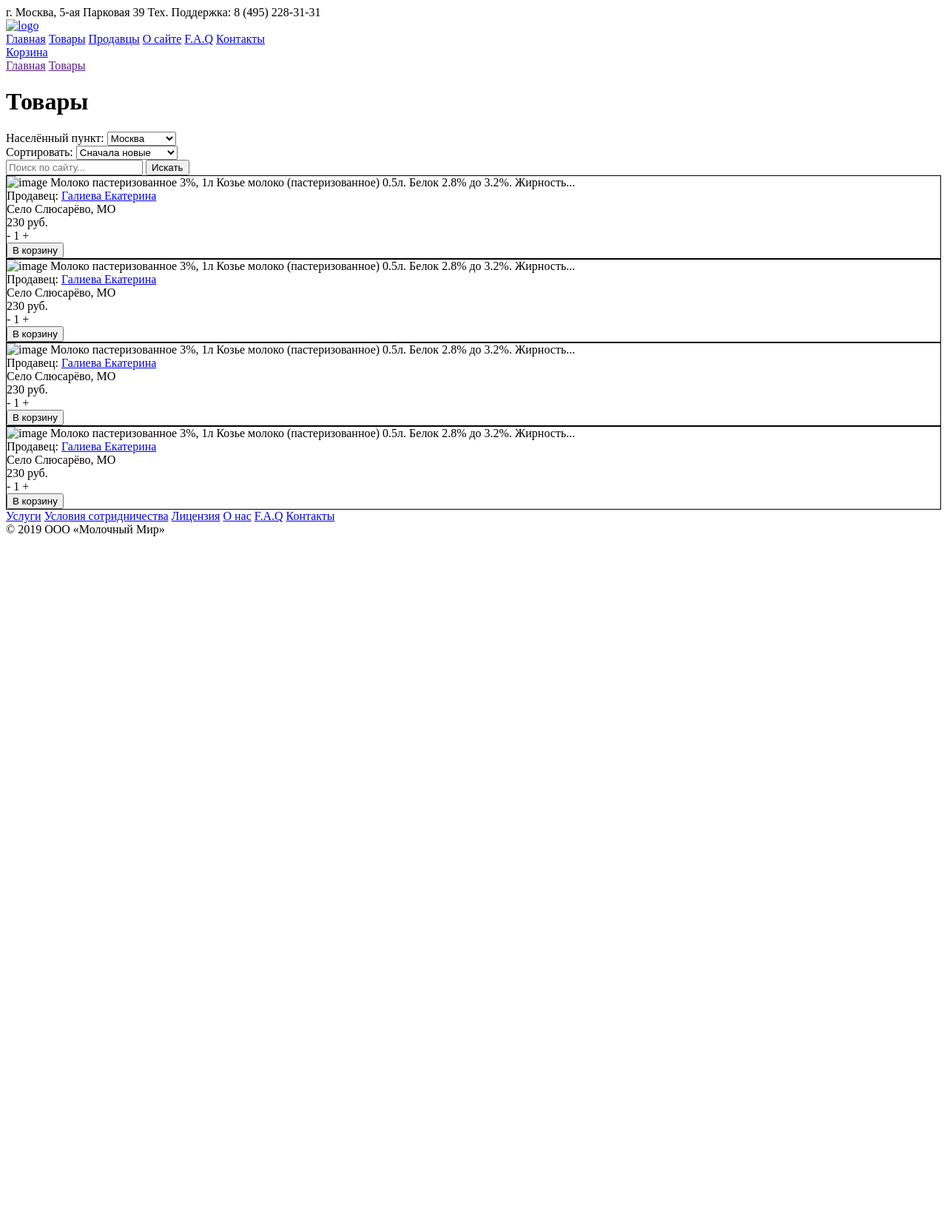
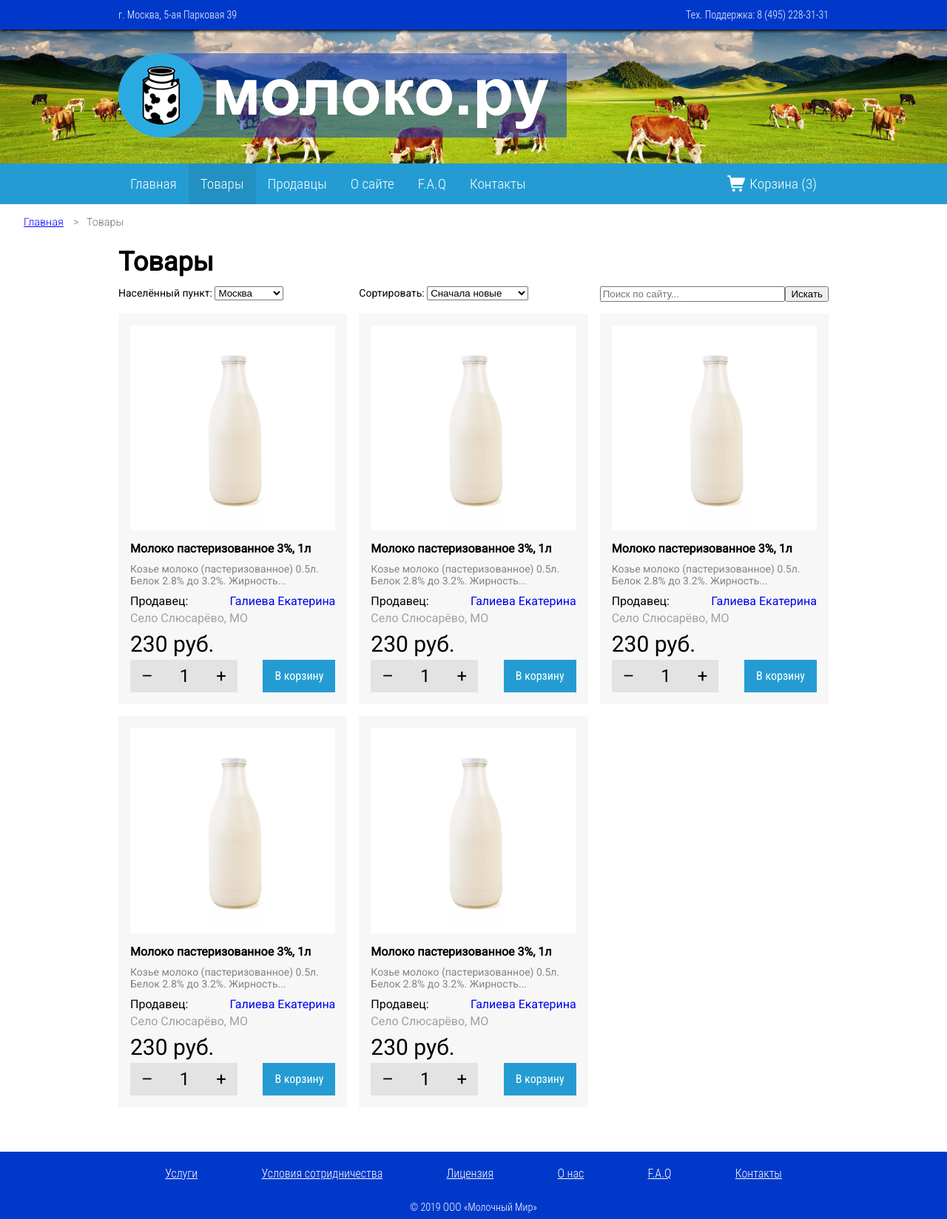
Before and after one commit to megas781/moloko.ru, a PHP site: page /products.php in a window 1280 px wide. Shown: the whole page at 74% size. Before the commit the page ends 725 px from the top, so only its background shows below. Run offline with PHP 8.4, Linux system fonts and the light colour scheme.

Commit message:
products page layout implemented
without any interactive functions, without any dynamic content. just html

```diff
--- a/base.css
+++ b/base.css
@@ -1,3 +1,162 @@
+/*Roboto Condensed*/
+@import url('https://fonts.googleapis.com/css?family=Roboto+Condensed:300,400&subset=cyrillic');
+/*Roboto*/
+@import url('https://fonts.googleapis.com/css?family=Roboto:300,400&subset=cyrillic');
+
 .wr960 {
     width: 960px;
+    margin: 0 auto;
+
 }
+
+
+body {
+    margin: 0;
+    font-family: "Roboto";
+    font-size: 14px;
+}
+
+
+.top-bar {
+    background-color: #0039ca;
+    font-family: "Roboto Condensed Light";
+    color: white;
+    box-shadow: 0px 2px 4px black;
+    z-index: 100;
+    position: relative;
+}
+.top-bar > div {
+
+    padding: 12px 4px;
+
+    display: flex;
+    flex-direction: row;
+    justify-content: space-between;
+    align-items: center;
+}
+
+
+.header {
+    z-index: 90;
+    position: relative;
+    background-image: url("/images/header-background.jpg");
+    background-size: cover;
+    background-position: center;
+}
+
+.logo {
+    margin: 32px;
+    margin-left: 0;
+}
+
+
+
+.nav {
+    background-color: #249cd3;
+    font-family: "Roboto Condensed Light";
+    font-size: 1.2rem;
+}
+.nav > div {
+
+    display: flex;
+    flex-direction: row;
+    justify-content: space-between;
+    align-items: center;
+}
+
+.nav-links {
+    display: flex;
+    flex-direction: row;
+    align-items: stretch;
+    justify-content: flex-start;
+}
+.nav-item {
+    padding: 16px;
+    display: inline-block;
+    color: white;
+    text-decoration: none;
+}
+.nav-item.active {
+    background-color: #2390c2;
+}
+.nav-item:hover {
+    background-color: #2390c2;
+}
+
+.nav-cart {
+    height: 55px;
+    box-sizing: border-box;
+}
+.nav-cart:before {
+    content: "";
+    background-image: url("/images/cart.png");
+    background-size: contain;
+    background-repeat: no-repeat;
+
+    height: 24px;
+    width: 24px;
+
+    display: block;
+    float: left;
+    position: relative;
+    right: 6px;
+}
+.nav-cart:hover {
+    background-color: #2390c2;
+}
+
+.breadcrumbs {
+    padding: 16px 32px;
+    font-weight: 300;
+    font-size: 0.9rem;
+}
+.breadcrumb-item {
+    color: #0600ff;
+}
+.breadcrumb-item::before {
+    content: '>';
+    display: inline-block;
+    margin: auto 10px;
+}
+
+.breadcrumb-item.first::before {
+    display: none;
+}
+
+.breadcrumb-item.last {
+    color: #6d6d6d;
+}
+
+.page-title {
+    font-size: 36px;
+    margin-top: 8px;
+    margin-bottom: 12px;
+}
+
+.content {
+    padding-bottom: 60px;
+}
+
+.footer {
+    background-color: #0039ca;
+    font-family: "Roboto Condensed Light";
+}
+.footer-links {
+    display: flex;
+    flex-direction: row;
+    justify-content: space-around;
+
+    font-size: 16px;
+    padding: 20px;
+}
+.footer-link {
+    color: white;
+}
+.copyright {
+    display: block;
+    text-align: center;
+
+    padding: 8px;
+    color: white;
+
+}
--- a/products.css
+++ b/products.css
@@ -0,0 +1,118 @@
+.search-form {
+    display: grid;
+    grid-template-columns: 1fr 1fr 1fr;
+    grid-column-gap: 16px;
+    padding-bottom: 16px;
+}
+
+.search-input {
+    display: flex;
+    flex-direction: row;
+    justify-content: space-between;
+    align-items: center;
+}
+.search-textbox {
+    flex-grow: 1;
+}
+
+
+.products {
+    display: grid;
+    grid-template-columns: 1fr 1fr 1fr;
+    grid-gap: 16px;
+}
+
+.product {
+    padding: 16px;
+    background-color: #f7f7f7;
+
+    /*display: flex;*/
+
+}
+
+.product-image {
+    width: 100%;
+}
+
+.product-title {
+    text-decoration: none;
+    color: black;
+    margin-top: 12px;
+    margin-bottom: 8px;
+    display: block;
+    font-weight: bold;
+    font-size: 16px;
+}
+.product-desc {
+    margin: 10px 0;
+    color: #858585;
+}
+.seller {
+
+}
+.seller-name {
+    display: flex;
+    justify-content: space-between;
+    flex-direction: row;
+    align-items: center;
+    font-size: 16px;
+}
+.seller-name-link {
+    text-decoration: none;
+}
+.seller-locality {
+    margin-top: 4px;
+    margin-bottom: 4px;
+    font-size: 16px;
+    color: #a1a1a1;
+}
+.product-price {
+    font-size: 30px;
+    margin-top: 8px;
+    margin-bottom: 4px;
+}
+.product-controls {
+    display: flex;
+    flex-direction: row;
+    justify-content: space-between;
+}
+.product-quantity {
+
+}
+.stepper {
+    background-color: #e3e3e3;
+    font-size: 24px;
+    user-select: none;
+}
+.stepper > * {
+    display: inline-block;
+    padding: 0 15px;
+    line-height: 44px;
+}
+.stepper-minus {
+
+}
+.stepper-plus {
+
+}
+.stepper-control:hover {
+    background-color: #dbdbdb;
+    cursor: pointer;
+}
+
+.blue-button {
+    background-color: #249cd3;
+    font-size: 16px;
+    font-family: "Roboto Condensed";
+    color: white;
+    padding: 0 16px;
+    line-height: 44px;
+    user-select: none;
+    cursor: pointer;
+}
+.blue-button:hover {
+    background-color: #2390c2;
+}
+.add-to-cart-button {
+
+}
--- a/products.php
+++ b/products.php
@@ -6,6 +6,10 @@
           content="width=device-width, user-scalable=no, initial-scale=1.0, maximum-scale=1.0, minimum-scale=1.0">
     <meta http-equiv="X-UA-Compatible" content="ie=edge">
     <title>Продукты - Молоко.ру</title>
+
+    <link rel="stylesheet" href="base.css">
+    <link rel="stylesheet" href="products.css">
+
 </head>
 <body>
 
@@ -18,31 +22,31 @@
 
 <header class="header">
     <div class="wr960">
-        <a href="#"><img src="" alt="logo"></a>
+        <a href="#"><img class="logo" src="images/logo.png" alt="logo"></a>
     </div>
 </header>
 
 <nav class="nav">
     <div class="wr960">
         <div class="nav-links">
-            <a href="#" class="nav-link">Главная</a>
-            <a href="#" class="nav-link">Товары</a>
-            <a href="#" class="nav-link">Продавцы</a>
-            <a href="#" class="nav-link">О сайте</a>
-            <a href="#" class="nav-link">F.A.Q</a>
-            <a href="#" class="nav-link">Контакты</a>
+            <a href="#" class="nav-item">Главная</a>
+            <a href="#" class="nav-item active">Товары</a>
+            <a href="#" class="nav-item">Продавцы</a>
+            <a href="#" class="nav-item">О сайте</a>
+            <a href="#" class="nav-item">F.A.Q</a>
+            <a href="#" class="nav-item">Контакты</a>
         </div>
 
-        <a class="nav-cart" href="#">Корзина</a>
+        <a class="nav-item nav-cart" href="#">Корзина (3)</a>
     </div>
 </nav>
 
 <div class="breadcrumbs">
-    <a class="breadcrumb-item" href="">Главная</a>
-    <a class="breadcrumb-item" href="">Товары</a>
+    <a class="breadcrumb-item first" href="">Главная</a>
+    <span class="breadcrumb-item last">Товары</span>
 </div>
 
-<h1 class="page-title">Товары</h1>
+<h1 class="page-title wr960">Товары</h1>
 
 <main class="content">
     <div class="wr960">
@@ -70,76 +74,95 @@
             </div>
         </div>
         <div class="products">
-            <section class="product" style="border: 1px solid black">
-                <img class="product-image" src="" alt="image">
-                <span class="product-title">Молоко пастеризованное 3%, 1л</span>
-                <span class="product-desc">Козье молоко (пастеризованное) 0.5л. Белок 2.8% до 3.2%. Жирность...</span>
+
+            <section class="product">
+                <img class="product-image" src="/images/milk.png" alt="image">
+                <a class="product-title" href="#">Молоко пастеризованное 3%, 1л</a>
+                <p class="product-desc">Козье молоко (пастеризованное) 0.5л. Белок 2.8% до 3.2%. Жирность...</p>
                 <div class="seller">
-                    <div class="seller-name"><span>Продавец:</span> <a href="#">Галиева Екатерина</a></div>
-                    <span class="seller-locality">Село Слюсарёво, МО</span>
+                    <div class="seller-name"><span class="selle-name-label">Продавец:</span> <a class="seller-name-link" href="#">Галиева Екатерина</a></div>
+                    <div class="seller-locality">Село Слюсарёво, МО</div>
                 </div>
-                <span class="product-price">230 руб.</span>
+                <div class="product-price">230 руб.</div>
                 <div class="product-controls">
                     <div class="product-quantity stepper">
-                        <span class="stepper-minus">-</span>
+                        <span class="stepper-minus stepper-control">–</span>
                         <span class="stepper-number">1</span>
-                        <span class="stepper-plus">+</span>
+                        <span class="stepper-plus stepper-control">+</span>
                     </div>
-                    <button class="add-to-cart-button">В корзину</button>
+                    <span class="add-to-cart-button blue-button">В корзину</span>
                 </div>
             </section>
-            <section class="product" style="border: 1px solid black">
-                <img class="product-image" src="" alt="image">
-                <span class="product-title">Молоко пастеризованное 3%, 1л</span>
-                <span class="product-desc">Козье молоко (пастеризованное) 0.5л. Белок 2.8% до 3.2%. Жирность...</span>
+            <section class="product">
+                <img class="product-image" src="/images/milk.png" alt="image">
+                <a class="product-title" href="#">Молоко пастеризованное 3%, 1л</a>
+                <p class="product-desc">Козье молоко (пастеризованное) 0.5л. Белок 2.8% до 3.2%. Жирность...</p>
                 <div class="seller">
-                    <div class="seller-name"><span>Продавец:</span> <a href="#">Галиева Екатерина</a></div>
-                    <span class="seller-locality">Село Слюсарёво, МО</span>
+                    <div class="seller-name"><span class="selle-name-label">Продавец:</span> <a class="seller-name-link" href="#">Галиева Екатерина</a></div>
+                    <div class="seller-locality">Село Слюсарёво, МО</div>
                 </div>
-                <span class="product-price">230 руб.</span>
+                <div class="product-price">230 руб.</div>
                 <div class="product-controls">
                     <div class="product-quantity stepper">
-                        <span class="stepper-minus">-</span>
+                        <span class="stepper-minus stepper-control">–</span>
                         <span class="stepper-number">1</span>
-                        <span class="stepper-plus">+</span>
+                        <span class="stepper-plus stepper-control">+</span>
                     </div>
-                    <button class="add-to-cart-button">В корзину</button>
+                    <span class="add-to-cart-button blue-button">В корзину</span>
                 </div>
             </section>
-            <section class="product" style="border: 1px solid black">
-                <img class="product-image" src="" alt="image">
-                <span class="product-title">Молоко пастеризованное 3%, 1л</span>
-                <span class="product-desc">Козье молоко (пастеризованное) 0.5л. Белок 2.8% до 3.2%. Жирность...</span>
+            <section class="product">
+                <img class="product-image" src="/images/milk.png" alt="image">
+                <a class="product-title" href="#">Молоко пастеризованное 3%, 1л</a>
+                <p class="product-desc">Козье молоко (пастеризованное) 0.5л. Белок 2.8% до 3.2%. Жирность...</p>
                 <div class="seller">
-                    <div class="seller-name"><span>Продавец:</span> <a href="#">Галиева Екатерина</a></div>
-                    <span class="seller-locality">Село Слюсарёво, МО</span>
+                    <div class="seller-name"><span class="selle-name-label">Продавец:</span> <a class="seller-name-link" href="#">Галиева Екатерина</a></div>
+                    <div class="seller-locality">Село Слюсарёво, МО</div>
                 </div>
-                <span class="product-price">230 руб.</span>
+                <div class="product-price">230 руб.</div>
                 <div class="product-controls">
                     <div class="product-quantity stepper">
-                        <span class="stepper-minus">-</span>
+                        <span class="stepper-minus stepper-control">–</span>
                         <span class="stepper-number">1</span>
-                        <span class="stepper-plus">+</span>
+                        <span class="stepper-plus stepper-control">+</span>
                     </div>
-                    <button class="add-to-cart-button">В корзину</button>
+                    <span class="add-to-cart-button blue-button">В корзину</span>
                 </div>
             </section>
-            <section class="product" style="border: 1px solid black">
-                <img class="product-image" src="" alt="image">
-                <span class="product-title">Молоко пастеризованное 3%, 1л</span>
-                <span class="product-desc">Козье молоко (пастеризованное) 0.5л. Белок 2.8% до 3.2%. Жирность...</span>
+            <section class="product">
+                <img class="product-image" src="/images/milk.png" alt="image">
+                <a class="product-title" href="#">Молоко пастеризованное 3%, 1л</a>
+                <p class="product-desc">Козье молоко (пастеризованное) 0.5л. Белок 2.8% до 3.2%. Жирность...</p>
                 <div class="seller">
-                    <div class="seller-name"><span>Продавец:</span> <a href="#">Галиева Екатерина</a></div>
-                    <span class="seller-locality">Село Слюсарёво, МО</span>
+                    <div class="seller-name"><span class="selle-name-label">Продавец:</span> <a class="seller-name-link" href="#">Галиева Екатерина</a></div>
+                    <div class="seller-locality">Село Слюсарёво, МО</div>
                 </div>
-                <span class="product-price">230 руб.</span>
+                <div class="product-price">230 руб.</div>
                 <div class="product-controls">
                     <div class="product-quantity stepper">
-                        <span class="stepper-minus">-</span>
+                        <span class="stepper-minus stepper-control">–</span>
                         <span class="stepper-number">1</span>
-                        <span class="stepper-plus">+</span>
+                        <span class="stepper-plus stepper-control">+</span>
                     </div>
-                    <button class="add-to-cart-button">В корзину</button>
+                    <span class="add-to-cart-button blue-button">В корзину</span>
+                </div>
+            </section>
+            <section class="product">
+                <img class="product-image" src="/images/milk.png" alt="image">
+                <a class="product-title" href="#">Молоко пастеризованное 3%, 1л</a>
+                <p class="product-desc">Козье молоко (пастеризованное) 0.5л. Белок 2.8% до 3.2%. Жирность...</p>
+                <div class="seller">
+                    <div class="seller-name"><span class="selle-name-label">Продавец:</span> <a class="seller-name-link" href="#">Галиева Екатерина</a></div>
+                    <div class="seller-locality">Село Слюсарёво, МО</div>
+                </div>
+                <div class="product-price">230 руб.</div>
+                <div class="product-controls">
+                    <div class="product-quantity stepper">
+                        <span class="stepper-minus stepper-control">–</span>
+                        <span class="stepper-number">1</span>
+                        <span class="stepper-plus stepper-control">+</span>
+                    </div>
+                    <span class="add-to-cart-button blue-button">В корзину</span>
                 </div>
             </section>
 
@@ -147,9 +170,9 @@
     </div>
 </main>
 
-<footer>
+<footer class="footer">
     <div class="wr960">
-        <div class="links">
+        <div class="footer-links">
             <a href="#" class="footer-link">Услуги</a>
             <a href="#" class="footer-link">Условия сотридничества</a>
             <a href="#" class="footer-link">Лицензия</a>
```
Also changed, not shown: images/cart.png (added), images/header-background.jpg (added), images/logo.png (added), images/milk.png (added).
